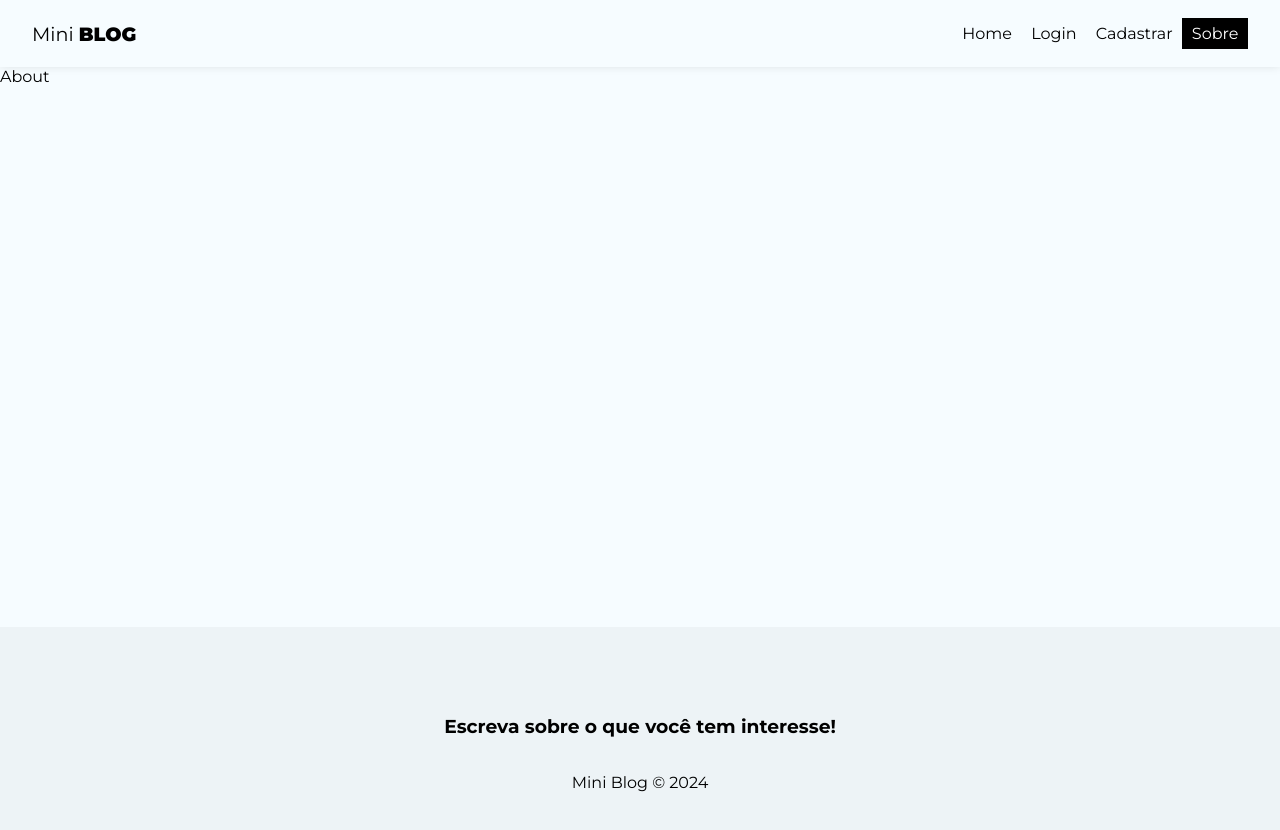
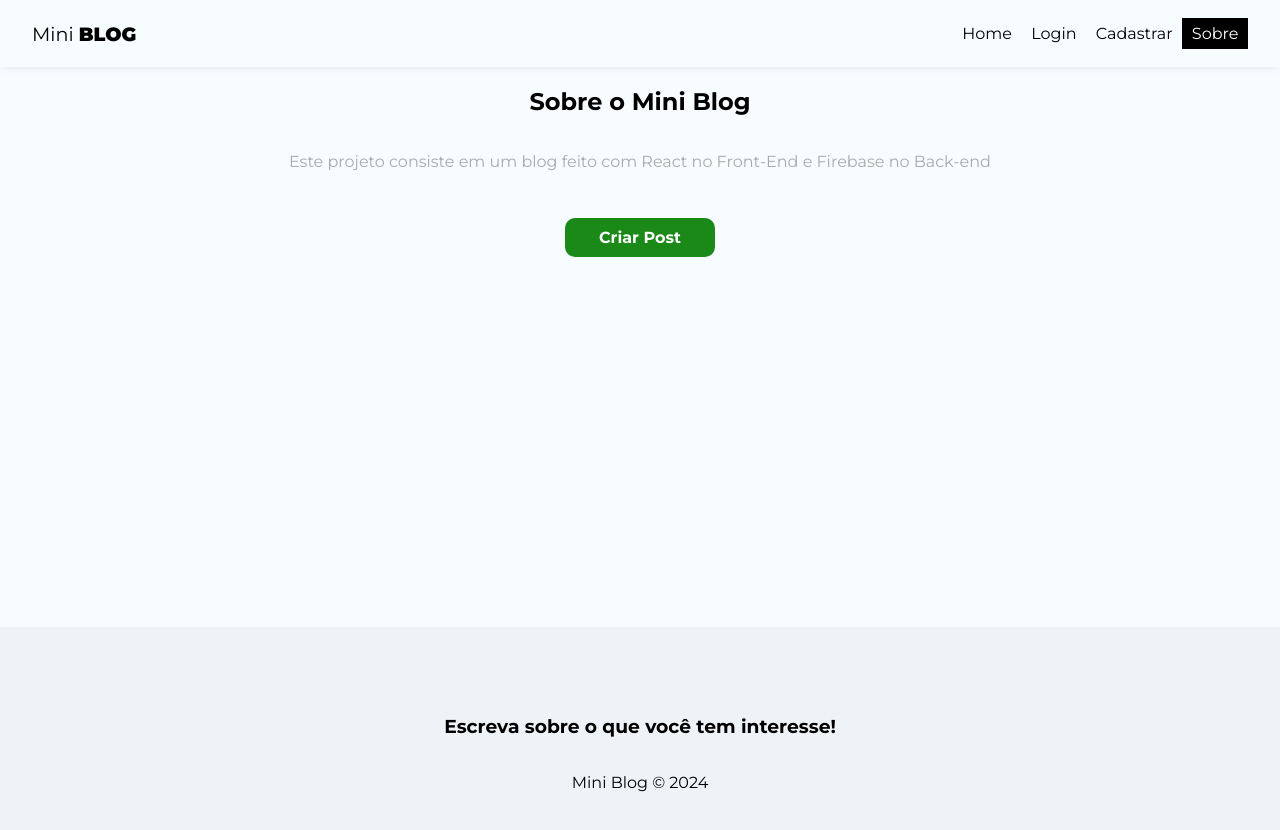
Before and after one commit to johnnymundi/miniblog, a React (Create React App) app: page /about in a window 1280 px wide. Shown: the top 830 px of the page. Built offline with nearby package versions, Linux system fonts and the light colour scheme; no server answers.

Commit message:
add about and logout

```diff
--- a/src/App.js
+++ b/src/App.js
@@ -1,4 +1,4 @@
-import { BrowserRouter, Route, Routes } from "react-router-dom";
+import { BrowserRouter, Navigate, Route, Routes } from "react-router-dom";
 import "./App.css";
 import { AuthProvider } from "./context/AuthContext";
 
@@ -30,8 +30,6 @@
     });
   }, [auth]);
 
-  console.log("user", user);
-
   if (loadingUser) {
     return <p>Carregando...</p>;
   }
@@ -45,10 +43,22 @@
             <Routes>
               <Route path="/" element={<Home />} />
               <Route path="/about" element={<About />} />
-              <Route path="/login" element={<Login />} />
-              <Route path="/register" element={<Register />} />
-              <Route path="/posts/create" element={<CreatePost />} />
-              <Route path="/dashboard" element={<Dashboard />} />
+              <Route
+                path="/login"
+                element={!user ? <Login /> : <Navigate to="/" />}
+              />
+              <Route
+                path="/register"
+                element={!user ? <Register /> : <Navigate to="/" />}
+              />
+              <Route
+                path="/posts/create"
+                element={user ? <CreatePost /> : <Navigate to="/" />}
+              />
+              <Route
+                path="/dashboard"
+                element={!user ? <Dashboard /> : <Navigate to="/" />}
+              />
             </Routes>
           </div>
           <Footer />
--- a/src/components/Navbar.js
+++ b/src/components/Navbar.js
@@ -3,10 +3,12 @@
 import styles from "./Navbar.module.css";
 
 import { useAuthValue } from "../context/AuthContext";
+import { useAuthentication } from "../hooks/useAuthentication";
 
 const Navbar = () => {
   const { user } = useAuthValue();
-  console.log("navbar user", user);
+
+  const { logout } = useAuthentication();
 
   return (
     <nav className={styles.navbar}>
@@ -70,6 +72,11 @@
             Sobre
           </NavLink>
         </li>
+        {user && (
+          <li>
+            <button onClick={logout}>Sair</button>
+          </li>
+        )}
       </ul>
     </nav>
   );
--- a/src/hooks/useAuthentication.js
+++ b/src/hooks/useAuthentication.js
@@ -1,6 +1,7 @@
 import {
   createUserWithEmailAndPassword,
   getAuth,
+  signOut,
   updateProfile,
 } from "firebase/auth";
 import { useEffect, useState } from "react";
@@ -59,6 +60,13 @@
     }
   };
 
+  // Logout - Sign Out
+  const logout = () => {
+    checkIfIsCancelled();
+
+    signOut(auth);
+  };
+
   // para colocar o cancelado com true assim que sair da página
   useEffect(() => {
     return () => setCancelled(true);
@@ -69,5 +77,6 @@
     createUser,
     error,
     loading,
+    logout,
   };
 };
--- a/src/pages/About/About.js
+++ b/src/pages/About/About.js
@@ -1,7 +1,24 @@
 import React from "react";
 
+import { Link } from "react-router-dom";
+
+import styles from "./About.module.css";
+
 const About = () => {
-  return <div>About</div>;
+  return (
+    <div className={styles.about}>
+      <h2>
+        Sobre o Mini <span>Blog</span>
+      </h2>
+      <p>
+        Este projeto consiste em um blog feito com React no Front-End e Firebase
+        no Back-end
+      </p>
+      <Link to="/post/craete" className="btn">
+        Criar Post
+      </Link>
+    </div>
+  );
 };
 
 export default About;
--- a/src/pages/About/About.module.css
+++ b/src/pages/About/About.module.css
@@ -0,0 +1,17 @@
+.about {
+  text-align: center;
+  display: flex;
+  flex-direction: column;
+  align-items: center;
+}
+
+.about p {
+  color: #aaa;
+  margin-bottom: 2em;
+}
+
+.about a {
+  display: block;
+  margin-top: 15px;
+  padding: 10px 15px;
+}
```
